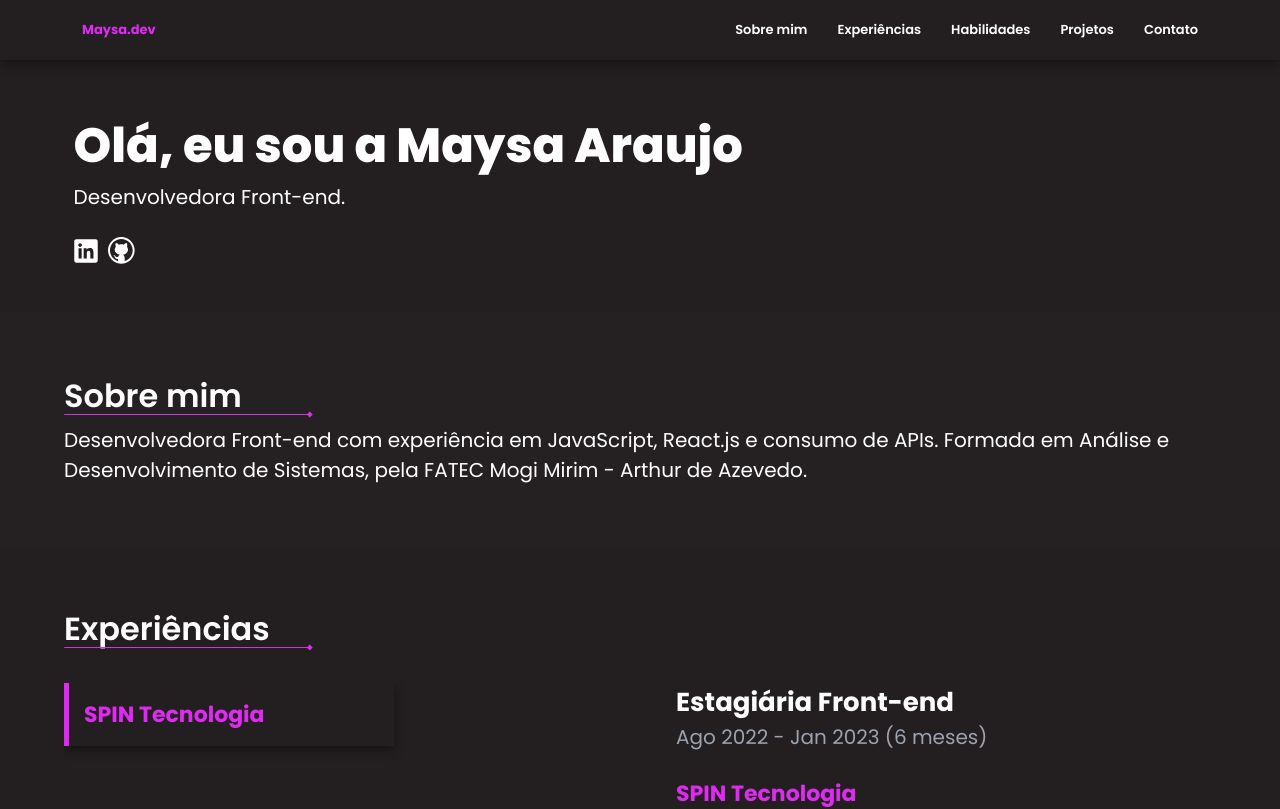
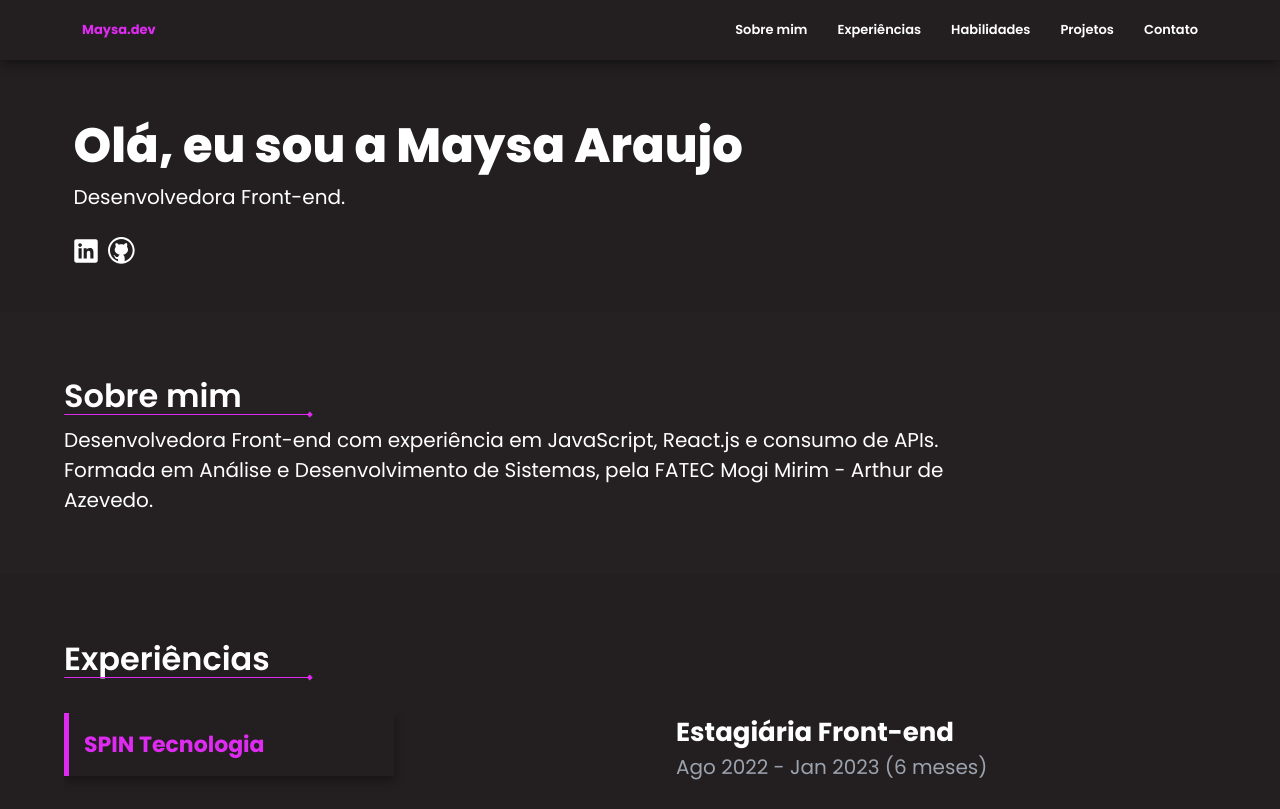
Before and after one commit to maysaraujo/portfolio, a React (Vite) app: page / in a window 1280 px wide. Shown: the top 809 px of the page. Built offline with nearby package versions, Linux system fonts and the light colour scheme.

Commit message:
feat: changing text max width

```diff
--- a/src/components/About/About.module.css
+++ b/src/components/About/About.module.css
@@ -6,4 +6,5 @@ section.aboutSection {
 section.aboutSection p {
   color: var(--white);
   font-size: 20px;
+  max-width: 880px;
 }
```
